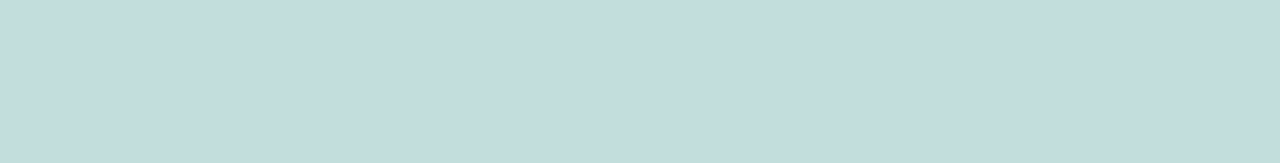
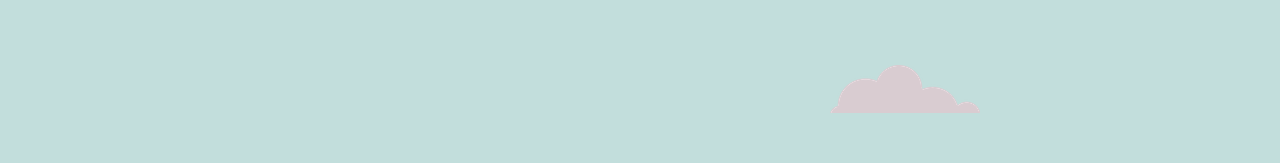
Before and after one commit to tapagh/personalsite, a plain HTML site: page index.html in a window 1280 px wide. Shown: the top 163 px of the page. Drawn offline with Linux system fonts and the light colour scheme; files whose address does not match are found by name.

Commit message:
Update index.html

```diff
--- a/index.html
+++ b/index.html
@@ -19,7 +19,7 @@
 
 <body>
   <div class="top">
-    <img class="top-cloud" src="image/cloud.png" alt="">
+    <img class="top-cloud" src="cloud.png" alt="">
     <h1>I'm Tapabrota</h1>
     <p class="tagline">a Web Developer</p>
     <img class="bottom-cloud" src="image/cloud.png" alt="">
```
